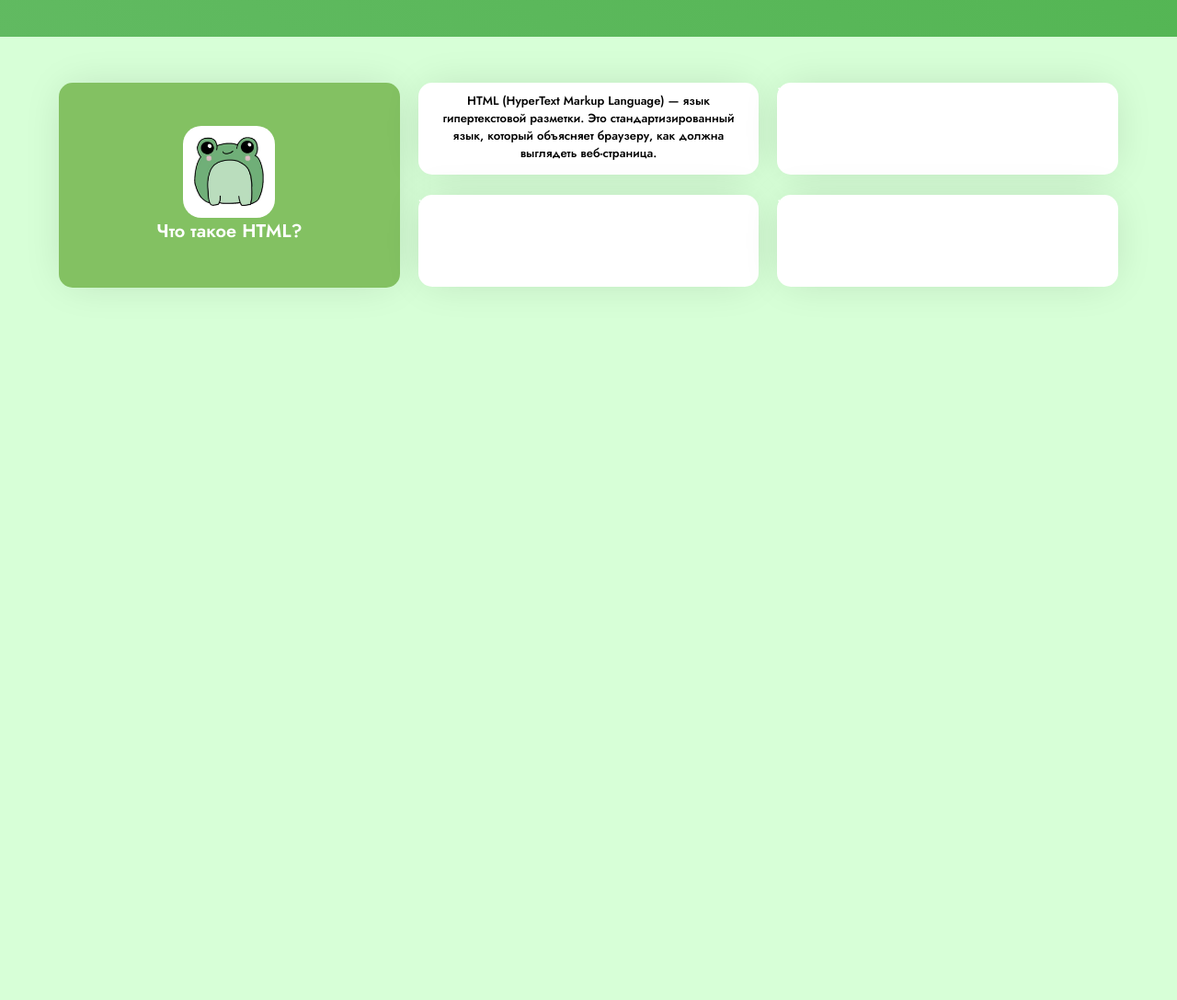
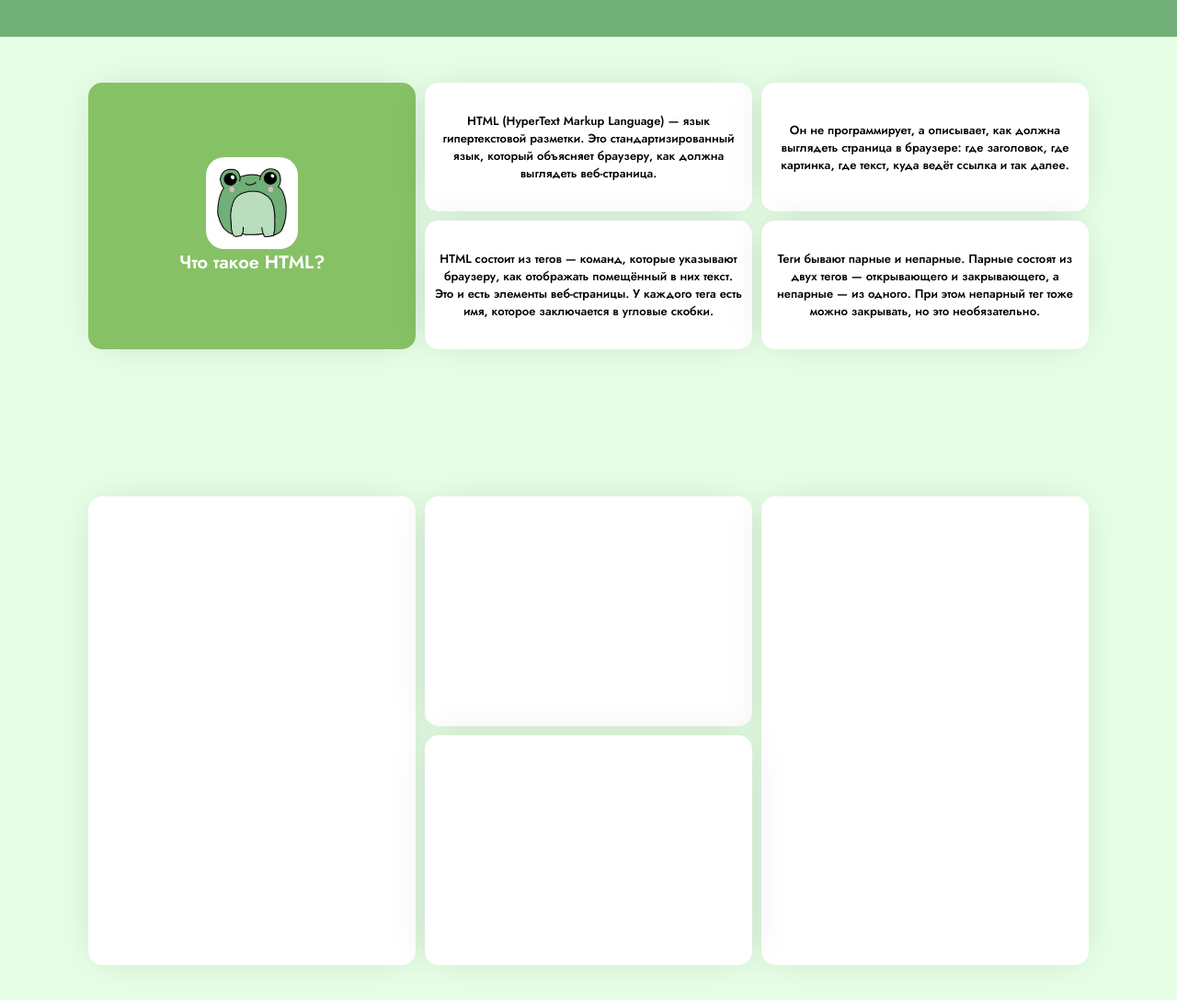
Before and after one commit to Hurthv/Froggy-site, a plain HTML site: page index.html in a window 1280 px wide. Shown: the part 160-1248 px from the top of the page at 92% size. Before the commit the page ends 800 px from the top, so only its background shows below. Drawn offline with Linux system fonts and the light colour scheme.

Commit message:
Add block and fix adaptive

```diff
--- a/froggy.css
+++ b/froggy.css
@@ -1,9 +1,9 @@
 :root {
     --color-white: white;
-    --color-header: linear-gradient(35deg,rgb(97, 186, 97) 0%, rgb(82, 181, 82) 100%);
-    --color-header2: linear-gradient(35deg,rgba(110, 188, 110, 0.605) 0%, rgba(111, 202, 111, 0.753) 100%);
-    --color-header2-hover: rgba(104, 175, 104, 0.708);
-/* rgb(104, 175, 104) */
+    --color-header: rgb(112,175,120);
+    --color-header2: rgba(103, 164, 109, 0.836);
+    --color-header2-hover: rgba(92, 155, 92, 0.708);
+    --color-secondary-blocks: black;
     --height-header: 200px;
     --fixedheight-header: 40px;
 
@@ -27,7 +27,7 @@ body {
     font-family: 'Jost';
     margin: 0;
     padding: 0;
-    background-color: rgba(198, 255, 198, 0.685);
+    background-color: rgba(220, 255, 220, 0.685);
     color: var(--color-white);
     font-weight: 500;
 }
@@ -41,13 +41,15 @@ body {
 /****  Header  ****/
 
 .header {
-  background: var(--color-header);
-  height: 200px;
-  color: var(--color-white);
+    height: 200px;
+    color: var(--color-white);
+    background: var(--color-header);
+    width: 100%;
 }
 
 .header-div {
     height: 200px;
+    width: 100%;
 }
 
 .header-fixed {
@@ -71,13 +73,13 @@ body {
     min-width: 150px;
     display: block;
     text-align: center;
-    border-radius: 10px;
     transition: ease 0.5s;
 }
 
 .header-list-link {
     text-decoration: none;
     color: var(--color-white);
+    display: block;
 }
 
 .header-list-item:hover {
@@ -101,28 +103,29 @@ body {
 
 .article-div {
     display: flex;
-    height: 400px;
+    height: 3000px;
     max-width: 100%;
     margin-top: 50px;
-    margin-bottom: 50px;
     justify-content: center;
 }
 
 .article {
-    max-width: 90%;
+    max-width: 85%;
     display: flex;
     display: grid;
     grid-template-columns: minmax(100px, 3fr) minmax(100px, 3fr) minmax(100px, 3fr);
-    grid-template-rows: 3fr 3fr 3fr 3fr 3fr 3fr;
-    grid-gap: 20px;
+    grid-template-rows: repeat(20, 3fr);
+    grid-gap: 10px;
 }
+
+/* 1 Позиционирование блоков */
 
 .article-block_1 {
     background-color: rgba(102, 172, 58, 0.736);
     border-radius: 15px;
     box-shadow: 0px 0px 46px -9px rgba(0, 0, 0, 0.15);
     grid-area: 1 / 2 / 3 / 1;
-    height: 223px;
+    height: 290px;
     display: flex;
     justify-content: center;
     flex-direction: column;
@@ -134,10 +137,9 @@ body {
     border-radius: 15px;
     box-shadow: 0px 0px 46px -9px rgba(0, 0, 0, 0.15);
     grid-area: 1 / 3 / 2 / 2;
-    height: 100px;
+    height: 140px;
     justify-content: center;
-    flex-direction: column;
-    align-items: center;
+    align-content: center;
 }
 
 .article-block_3 {
@@ -145,22 +147,19 @@ body {
     border-radius: 15px;
     box-shadow: 0px 0px 46px -9px rgba(0, 0, 0, 0.15);
     grid-area: 1 / 4 / 2 / 3;
-    height: 100px;
+    height: 140px;
     justify-content: center;
-    flex-direction: column;
-    align-items: center;
+    align-content: center;
 }
 
 .article-block_4 {
     background-color: rgb(255, 255, 255);
     border-radius: 15px;
     box-shadow: 0px 0px 46px -9px rgba(0, 0, 0, 0.15);
-    grid-column-start: 2;
     grid-area: 2 / 3 / 3 / 2;
-    height: 100px;
+    height: 140px;
     justify-content: center;
-    flex-direction: column;
-    align-items: center;
+    align-content: center;
 }
 
 .article-block_5 {
@@ -168,10 +167,9 @@ body {
     border-radius: 15px;
     box-shadow: 0px 0px 46px -9px rgba(0, 0, 0, 0.15);
     grid-area: 2 / 4 / 3 / 3;
-    height: 100px;
+    height: 140px;
     justify-content: center;
-    flex-direction: column;
-    align-items: center;
+    align-content: center;
 }
 
 .article-block_1_img {
@@ -188,15 +186,128 @@ body {
 
 .article-block_2_paragraph {
     text-align: center;
-    color: black;
+    color: var(--color-secondary-blocks);
     font-size: var(--font-size-secondary-blocks);
     font-weight: var(--font-weight-secondary-blocks);
-    margin-right: 15px;
-    margin-top: 10px;
-    margin-left: 15px;
+    margin-right: 10px;
+    margin-left: 10px;
 }
 
-@media (max-width: 769px) {
+.article-block_3_paragraph {
+    text-align: center;
+    color: var(--color-secondary-blocks);
+    font-size: var(--font-size-secondary-blocks);
+    font-weight: var(--font-weight-secondary-blocks);
+    margin-right: 10px;
+    margin-left: 10px;
+}
+
+.article-block_4_paragraph {
+    text-align: center;
+    color: var(--color-secondary-blocks);
+    font-size: var(--font-size-secondary-blocks);
+    font-weight: var(--font-weight-secondary-blocks);
+    margin-right: 10px;
+    margin-left: 10px;
+}
+
+.article-block_5_paragraph {
+    text-align: center;
+    color: var(--color-secondary-blocks);
+    font-size: var(--font-size-secondary-blocks);
+    font-weight: var(--font-weight-secondary-blocks);
+    margin-right: 10px;
+    margin-left: 10px;
+}
+
+/* 2 Позиционирование блоков */
+
+.article-block_6 {
+    margin-top: 150px;
+    background-color: rgb(255, 255, 255);
+    border-radius: 15px;
+    box-shadow: 0px 0px 46px -9px rgba(0, 0, 0, 0.15);
+    grid-area: 3 / 2 / 6 / 1;
+    height: 510px;
+    min-height: 200px;
+}
+
+.article-block_7 {
+    margin-top: 150px;
+    background-color: rgb(255, 255, 255);
+    border-radius: 15px;
+    box-shadow: 0px 0px 46px -9px rgba(0, 0, 0, 0.15);
+    grid-area: 3 / 3 / 4 / 2;
+    height: 250px;
+}
+
+.article-block_8 {
+    margin-top: 150px;
+    background-color: rgb(255, 255, 255);
+    border-radius: 15px;
+    box-shadow: 0px 0px 46px -9px rgba(0, 0, 0, 0.15);
+    grid-area: 3 / 3 / 6 / 3;
+    height: 510px;
+}
+
+.article-block_9 {
+    background-color: rgb(255, 255, 255);
+    border-radius: 15px;
+    box-shadow: 0px 0px 46px -9px rgba(0, 0, 0, 0.15);
+    grid-area: 4 / 2 / 4 / 3;
+    height: 250px;
+}
+
+@media (max-width: 450px) {
+
+    .header-list-item {
+        min-width: 100px;
+    }
+
+    .article-block_1_paragraph{
+        font-size: 13px;
+    }
+
+    .article-block_1_img {
+        height: 70px;
+        width: 70px;
+    }
+
+    .article {
+        max-width: 95%;
+    }
+
+    .article-block_2_paragraph,
+    .article-block_3_paragraph,
+    .article-block_4_paragraph,
+    .article-block_5_paragraph {
+        font-size: 7px;
+    }
+
+    .article-block_1 {
+        height: 230px;
+    }
+
+    .article-block_2,
+    .article-block_3,
+    .article-block_4,
+    .article-block_5 {
+        height: 110px;
+    }
+
+}
+
+@media (max-width: 315px) {
+    .header {
+        width: 380px;
+    }
+
+    .header-div {
+        width: 350px;
+    }
+}
+
+/*@media (max-width: 769px) {
     .article-block_2_paragraph {
         margin-top: 5px;
         font-size: 5px;
@@ -222,10 +333,6 @@ body {
         height: 60px;
     }
 
-    .header-list-item {
-        min-width: 100px;
-    }
-
 }
 
 /* width: 220px;
--- a/index.html
+++ b/index.html
@@ -34,9 +34,17 @@
                 </div>
                 <div class="article-block_2"><p class="article-block_2_paragraph">HTML (HyperText Markup Language) — язык гипертекстовой разметки.
                   Это стандартизированный язык, который объясняет браузеру, как должна выглядеть веб-страница.</p></div>
-                <div class="article-block_3">item-3</div>
-                <div class="article-block_4">item-4</div>
-                <div class="article-block_5">item-5</div>
+                <div class="article-block_3"><p class="article-block_3_paragraph">Он не программирует, а описывает, как должна выглядеть страница в браузере:
+                  где заголовок, где картинка, где текст, куда ведёт ссылка и так далее.</p></div>
+                <div class="article-block_4"><p class="article-block_4_paragraph">HTML состоит из тегов — команд, которые указывают браузеру, как отображать помещённый в них текст.
+                  Это и есть элементы веб-страницы. У каждого тега есть имя, которое заключается в угловые скобки.</p></div>
+                <div class="article-block_5"><p class="article-block_5_paragraph">Теги бывают парные и непарные. Парные состоят из двух тегов — открывающего и закрывающего, а непарные — из одного.
+                  При этом непарный тег тоже можно закрывать, но это необязательно.</p></div>
+
+                  <div class="article-block_6"></div>
+                  <div class="article-block_7"></div>
+                  <div class="article-block_8"></div>
+                  <div class="article-block_9"></div>
             </article>
         </div>
     </main>
```
